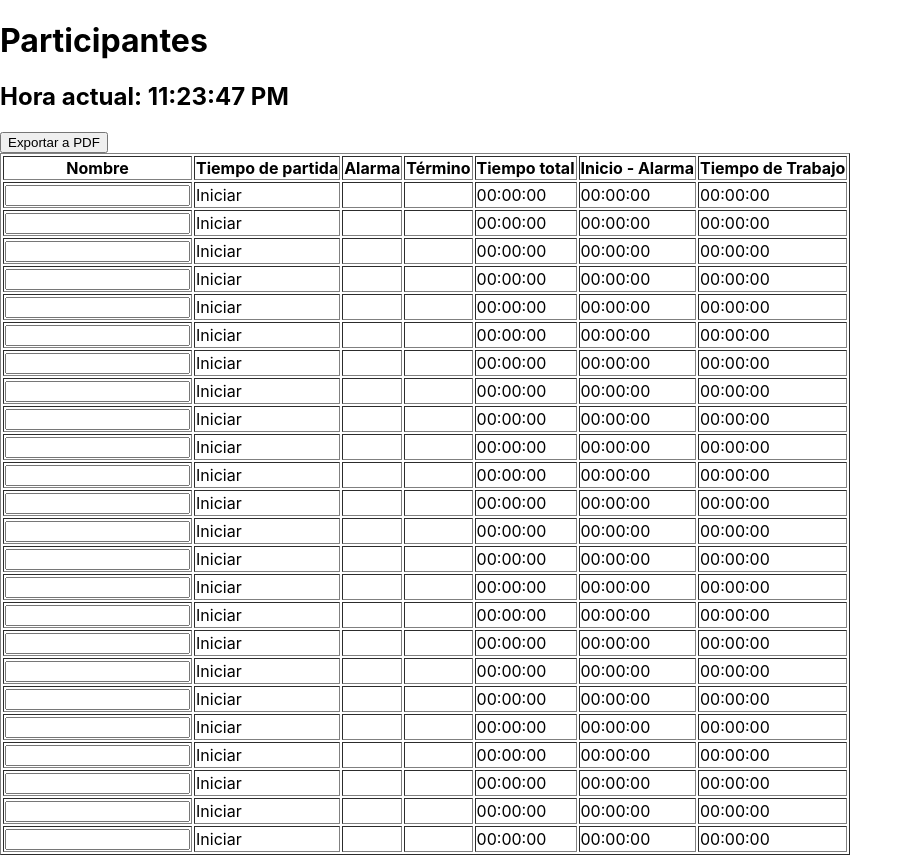
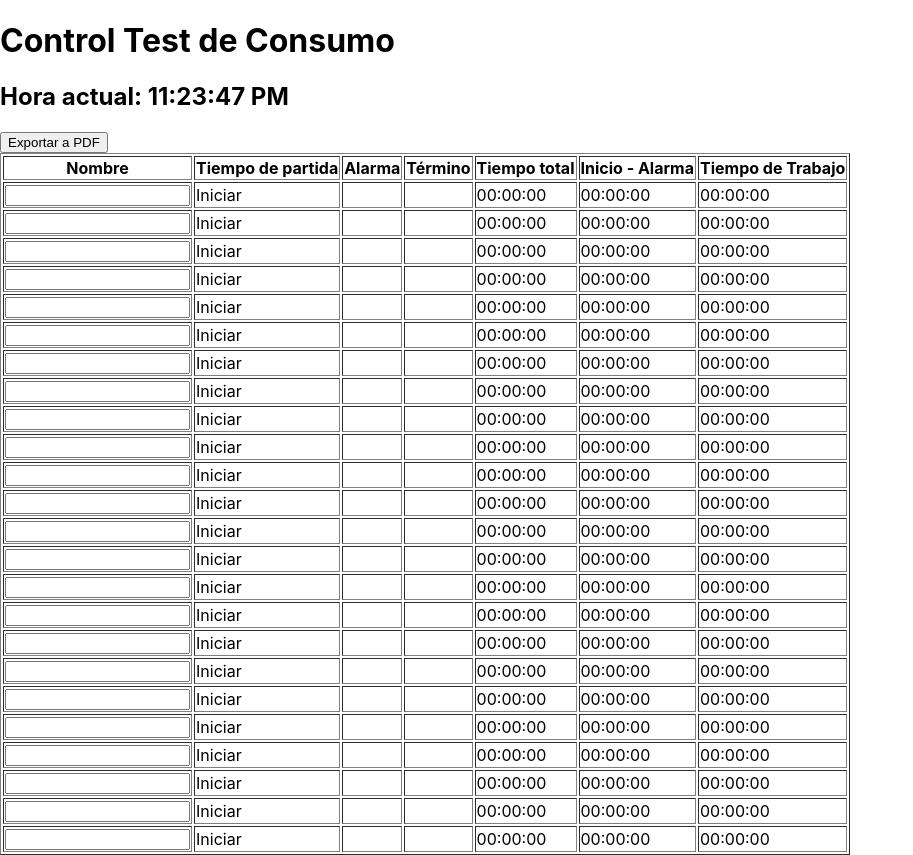
Before and after one commit to erreai/epp-web, a React (Create React App) app: page / in a window 1280 px wide. Shown: the whole page, without its empty margins (0-913 px from the left). Built offline with nearby package versions, Linux system fonts and the light colour scheme.

Commit message:
fixed dependencies

```diff
--- a/src/App.jsx
+++ b/src/App.jsx
@@ -22,7 +22,7 @@ const ParticipantRow = ({ participant, index, updateParticipant }) => {
       clearInterval(timer);
     }
     return () => clearInterval(timer);
-  }, [participant.startTime, participant.endTime]);
+  }, [participant.startTime, participant.endTime, index, updateParticipant]);
 
   const handleStart = () => {
     if (!participant.startTime) {
@@ -104,8 +104,8 @@ const App = () => {
     doc.text('Alarma', 100, 20);
     doc.text('Término', 150, 20);
     doc.text('Tiempo total', 200, 20);
-    doc.text('Tiempo de Trabajo', 250, 20);
-    doc.text('Tiempo de Trabajo / 2', 300, 20);
+    doc.text('Inicio-Alarma', 250, 20);
+    doc.text('Tiempo de Trabajo', 300, 20);
 
     let y = 30;
     participants.forEach((participant, index) => {
@@ -128,7 +128,7 @@ const App = () => {
 
   return (
     <div>
-      <h1>Participantes</h1>
+      <h1>Control Test de Consumo</h1>
       <h2>Hora actual: {currentTime.toLocaleTimeString()}</h2>
       <button onClick={exportPDF}>Exportar a PDF</button>
       <table border="1">
```
